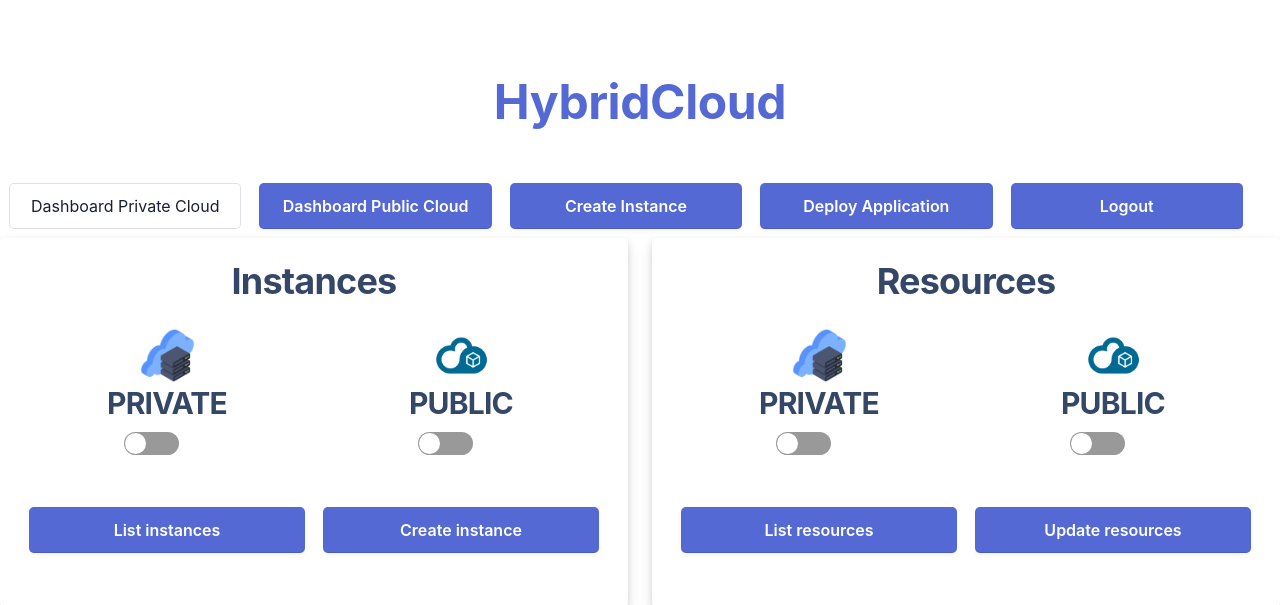
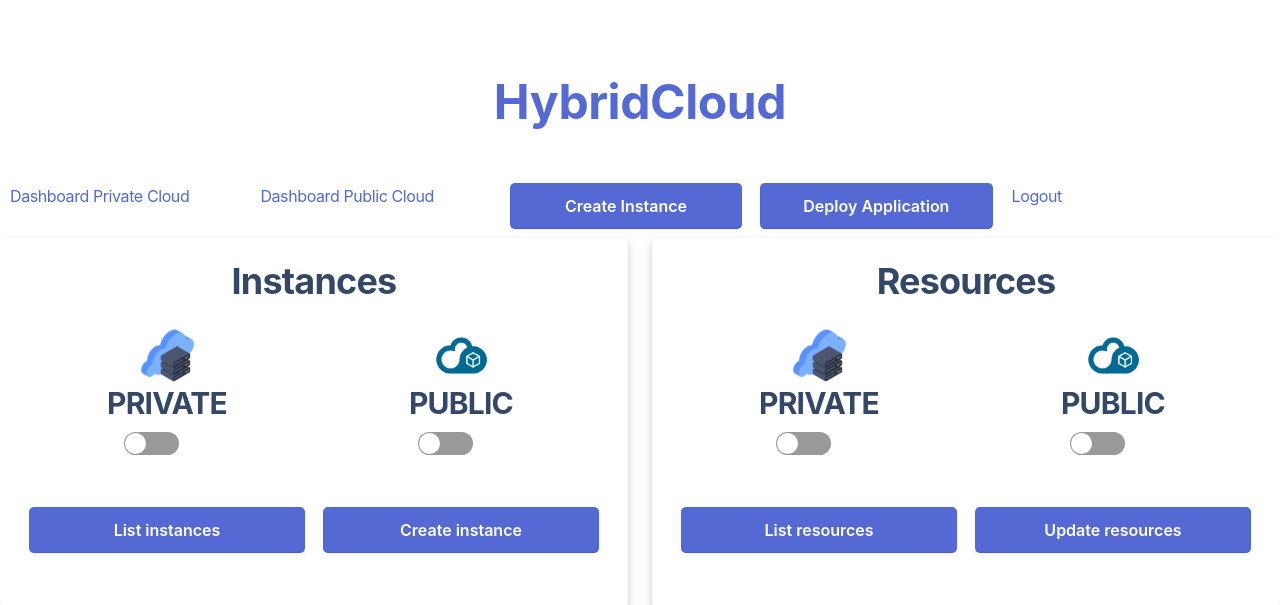
Before and after one commit to PAPAMICA/python-OpenStack-HybridCloud, a Flask app: page / in a window 1280 px wide. Shown: the top 605 px of the page. Run offline with Flask 2, Linux system fonts and the light colour scheme; parts of the project's set-up code (start-up, migrations or seed data) failed here and were passed over; some libraries are stand-ins or nearby versions.

Commit message:
Add quick actions

```diff
--- a/templates/index.html
+++ b/templates/index.html
@@ -22,17 +22,11 @@
         <div class="formbg-outer confirm-list field">
           <div class="row">
             <form id="quick-action" method="post">
-              <a href="http://www.google.com/">
-                <input class="column-3-3" type="button" value="Dashboard Private Cloud">
-              </a>
-              <a href="https://api.pub1.infomaniak.cloud/horizon/auth/login/">
-                <input class="column-3-3" type="submit"  value="Dashboard Public Cloud">
-              </a>
+              <a class="column-3-3" href="http://www.google.com/">Dashboard Private Cloud</a>
+              <a class="column-3-3" href="https://api.pub1.infomaniak.cloud/horizon/auth/login/">Dashboard Public Cloud</a>
               <input class="column-3-3" type="submit" name="create_instance" value="Create Instance">
               <input class="column-3-3" type="submit" name="deploy_app" value="Deploy Application">
-              <a href="https://api.pub1.infomaniak.cloud/horizon/auth/login/">
-                <input class="column-3-3" type="submit" name="create_instance" value="Logout">
-              </a>
+              <a class="column-3-3" href="#">Logout</a>
             </form>
           </div>
           <div class="row">
```
